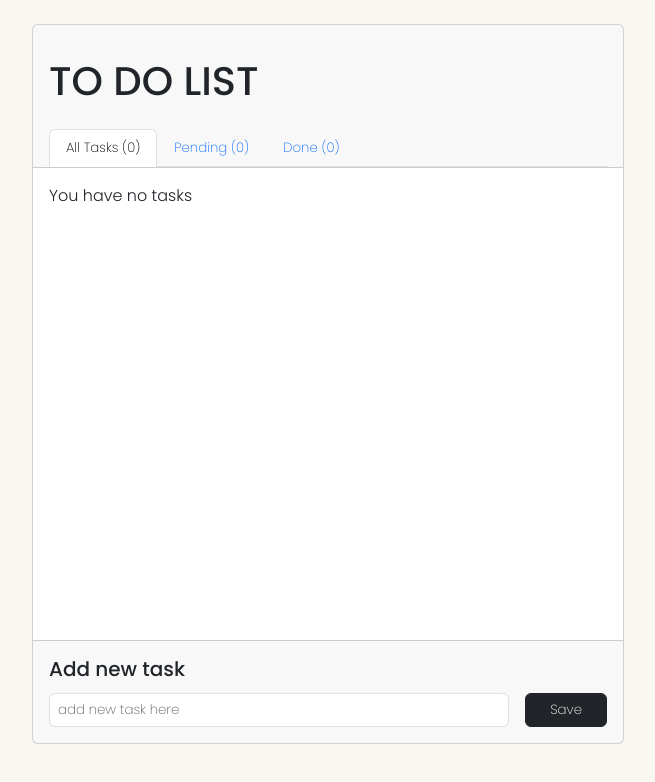
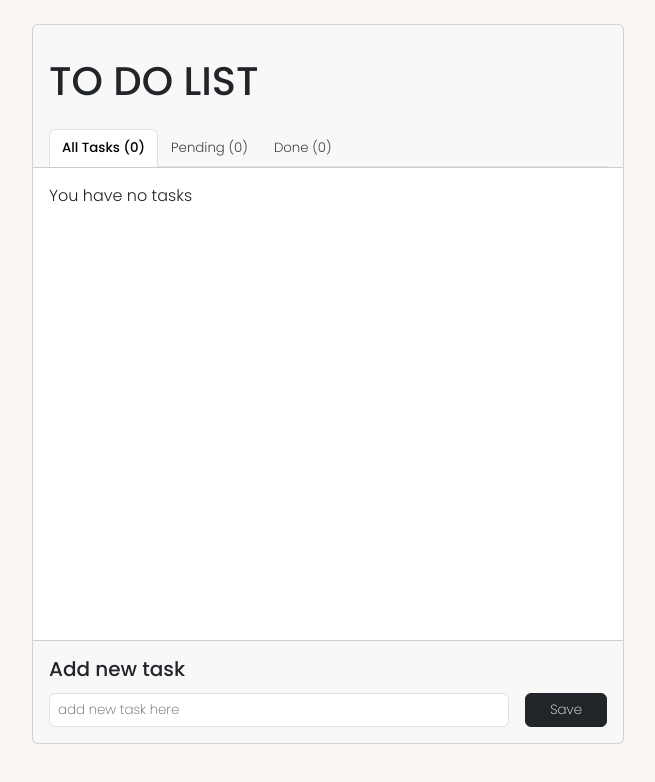
Before and after one commit to magswer/to-do, a Vue app: page / in a window 1280 px wide. Shown: the top 782 px of the page, without its empty margins (312-967 px from the left). Built offline with nearby package versions, Linux system fonts and the light colour scheme.

Commit message:
remove unwanted v-else

```diff
--- a/src/components/ToDoList.vue
+++ b/src/components/ToDoList.vue
@@ -109,7 +109,7 @@ export default {
         </div>
         <div class="card-body">
           <div v-if="noTasks">You have no tasks</div>
-          <div v-else class="d-flex justify-content-between align-items-center mb-3" v-for="(task, index) in filteredTasks" :key="task.name + index">
+          <div class="d-flex justify-content-between align-items-center mb-3" v-for="(task, index) in filteredTasks" :key="task.name + index">
             <div class="d-flex align-items-center">
               <input class="form-check-input mt-0 me-3"
               type="checkbox"
@@ -117,7 +117,8 @@ export default {
               @change="updateLocalStorage">
               <label :class="{ 'task-done': task.done }" class="form-check-label me-5">
                 {{ task.name }}
-              </label>            </div>
+              </label>
+            </div>
             <div class="d-flex">
               <button type="button" class="btn btn-sm btn-outline-dark round-btn mx-2" @click="editTask(index)">
                 <i class="fa-solid fa-pencil"></i>
@@ -173,17 +174,23 @@ export default {
     text-decoration: line-through;
     color:#888;
   }
-  .form-control{
+  .text-button, .form-control{
     font-size: smaller;
     font-weight: 200;
   }
-  .nav-item{
-    cursor: pointer;
-    font-size: smaller;
-    font-weight: 200;
-  }
-  .text-button{
-    font-size: smaller;
-    font-weight: 200;
-  }
+  .nav-link {
+  color: #444;
+  padding: 8px 12px;
+  text-decoration: none;
+  transition: color 0.5s ease;
+  font-size: smaller;
+  font-weight: 300;
+  cursor: pointer;
+}
+.active {
+  font-weight: 500;
+}
+.nav-link:hover {
+  color:black;
+}
 </style>
```
